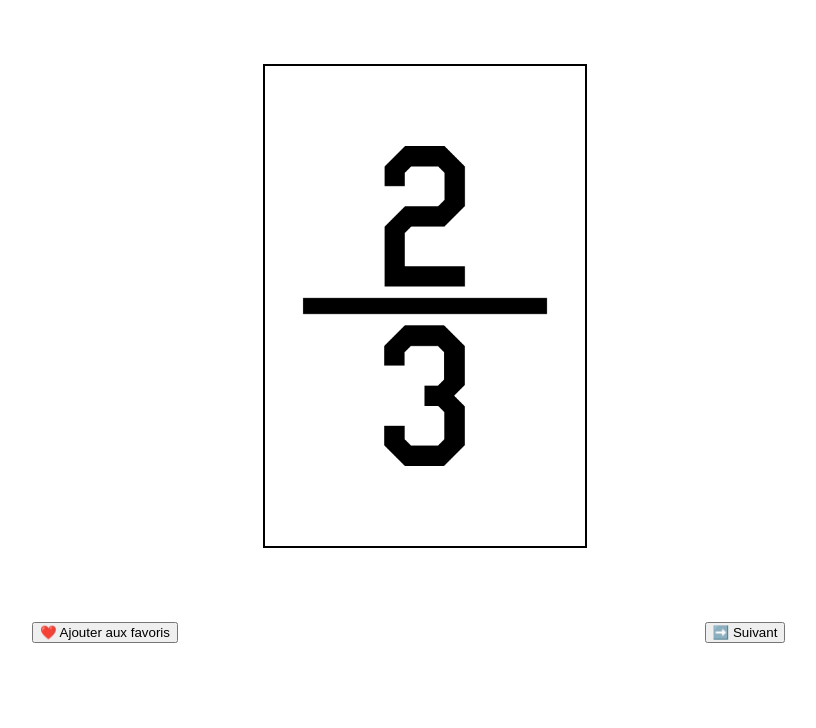
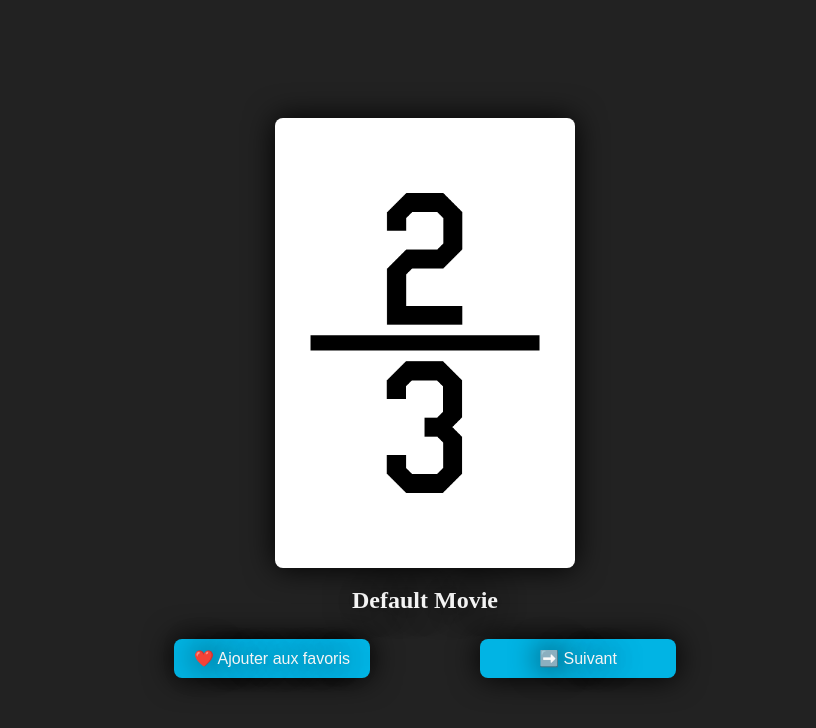
Before and after one commit to Lyppo/Movie-Finder, a plain HTML site: page index.html in a window 1280 px wide. Shown: the whole page, without its empty margins (215-1031 px from the left). Drawn offline with Linux system fonts and the light colour scheme.

Commit message:
aeilloration du desing

```diff
--- a/index.html
+++ b/index.html
@@ -9,10 +9,14 @@
 </head>
 <body>
     <div id="app">
-        <img src="Images/Default.png" alt="Default Image">
-        <button id="like">❤️ Ajouter aux favoris</button>
-        <button id="next">➡️ Suivant</button>
-    </div>
+        <div id="container-img">
+            <img src="Images/Default.png" alt="Default Image">
+        </div>
+        <h2>Default Movie</h2>
+        <div id="buttons">
+            <button id="like">❤️ Ajouter aux favoris</button>
+            <button id="next">➡️ Suivant</button></div>
+        </div>
     <script src="scripts/main.js"></script>
 </body>
 </html>
--- a/styles/style.css
+++ b/styles/style.css
@@ -1,23 +1,77 @@
 html, body {
-    height: 100%;
+    min-height: 100vh;
     margin: 0;
+    background-color: #222;
+}
+
+body {
+    display: flex;
+    justify-content: center;
+    align-items: center;
 }
 
 #app {
-    display: grid;
-    grid-template-columns: 1fr 1fr;
-    grid-template-rows: 1fr auto;
-    justify-items: center;
-    align-items: center;
+    position: relative;
+    text-align: center;
 }
 
 img {
-    margin: 5%;
-    border: black 2px solid;
-    width: 25%;
-    grid-column: 1 / -1;
+    position: absolute;
+    height: 450px;
+    width: auto;
+    top: 40%;
+    left: 50%;
+    transform: translate(-50%, -50%);
+}
+
+img:hover {
+    box-shadow: black 0 0 10px;
+    height: 500px;
+}
+
+img:hover ~ #app {
+    filter: blur(5px);
+}
+
+#container-img {
+    height: 450px;
+}
+
+h2 {
+    color: whitesmoke;
+    text-align: center;
+}
+
+#buttons {
+    display: grid;
+    grid-template-columns: 1fr 1fr;
+    grid-gap: 100px;
+    justify-content: center;
 }
 
 button {
-    margin: 10px auto;
+    background-color: rgb(1, 180, 228);
+    color: whitesmoke;
+    cursor: pointer;
+    font-size: 16px;
+    border: none;
+    padding: 10px 20px;
+    margin: 5px;
 }
+
+img, button {
+    box-shadow: black 0 0 30px;
+}
+
+button:hover {
+    background-color: #555; /* Couleur au survol */
+    text-shadow: whitesmoke 0 0 30px;
+    box-shadow: black 0 0 10px;
+}
+
+* {
+    /* outline: 2px solid red; */
+    text-shadow: black 0 0 30px;
+    transition: ease-in-out 0.3s;
+    border-radius: 8px;
+}
```
